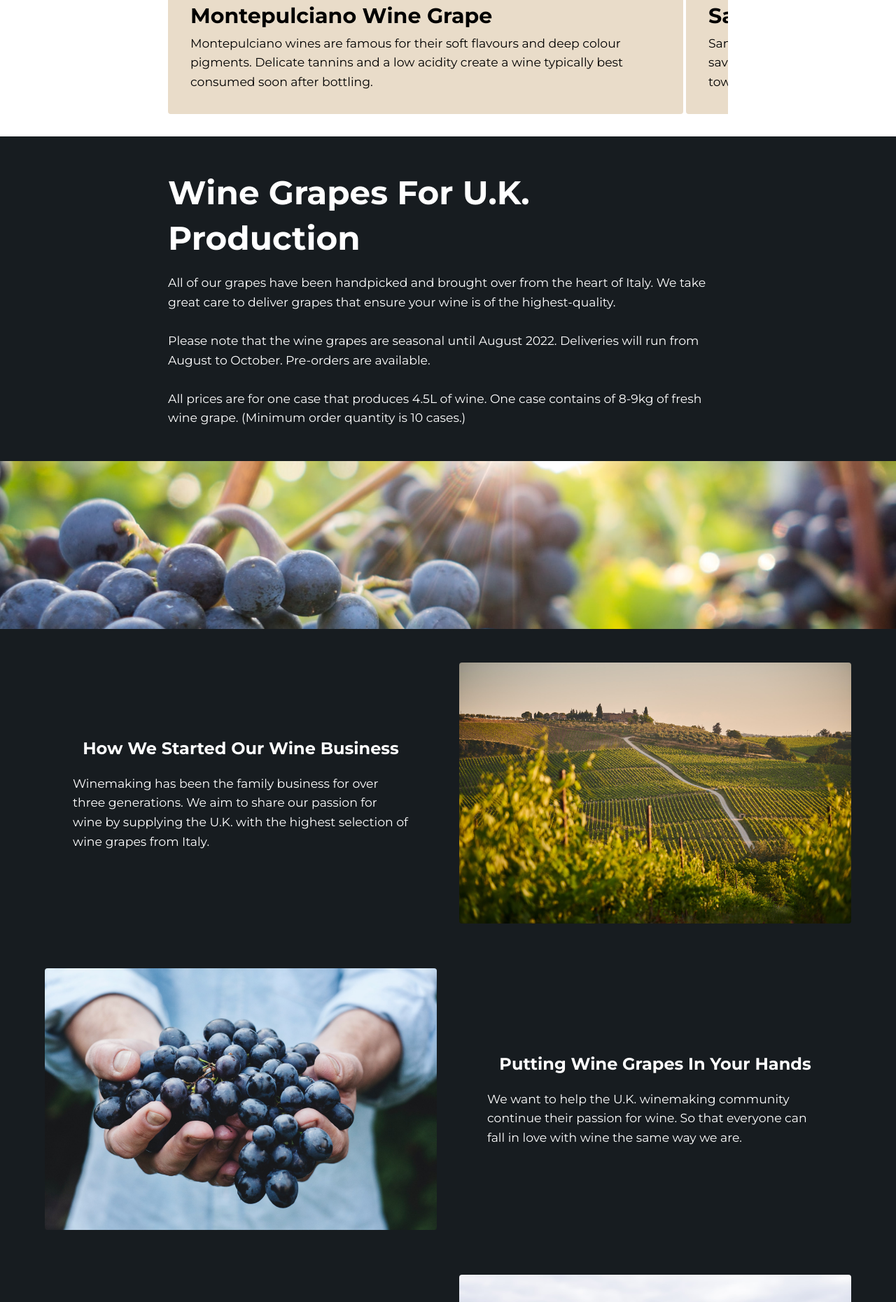
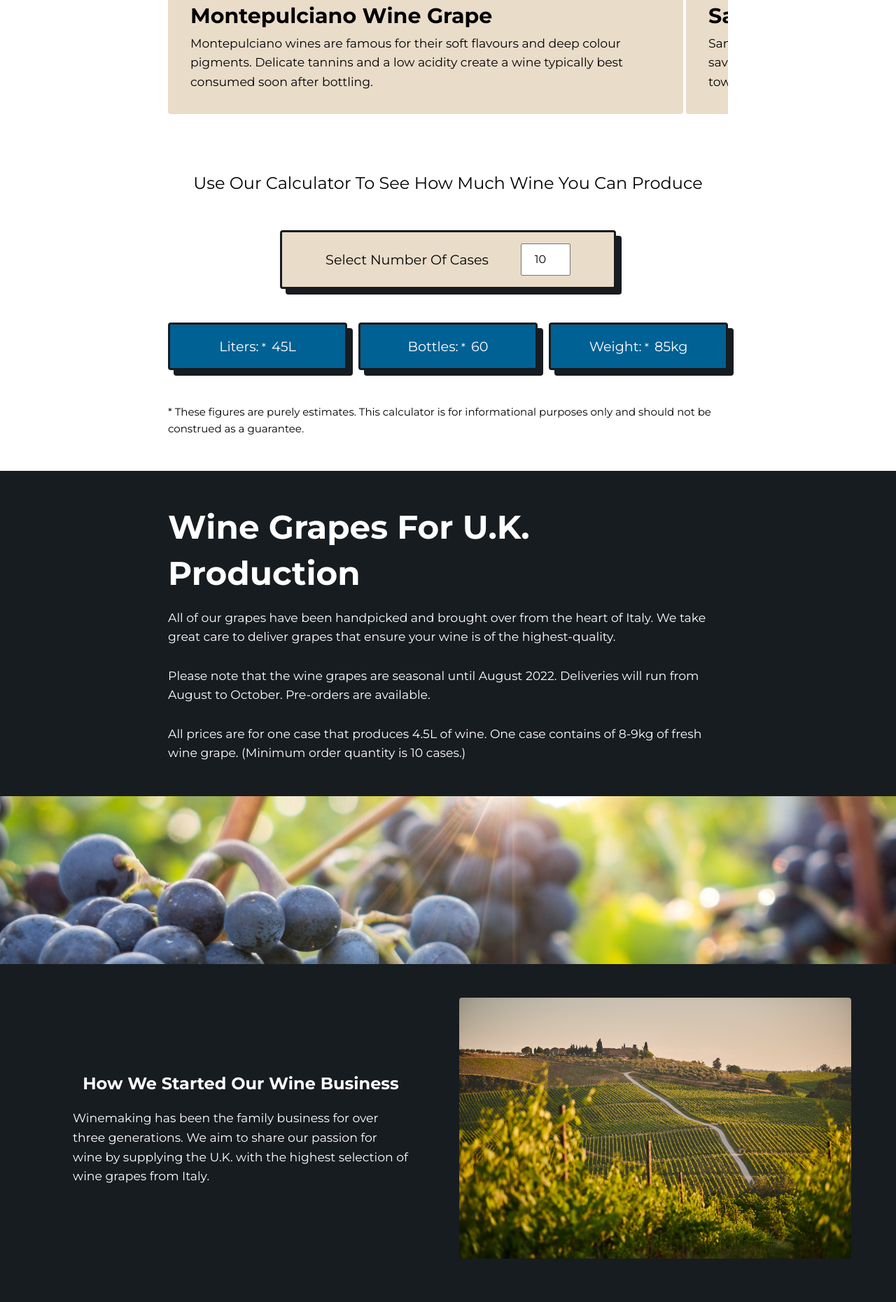
Before and after one commit to GG1982/vina-da-uva, a Jekyll site: the page built from index.html, in a window 1280 px wide. Shown: the part 1321-3182 px from the top of the page at 70% size. Built offline with Jekyll 4.4.1, drawn with Linux system fonts in a browser that asks for light colours.

Commit message:
add wine production calc

```diff
--- a/_sass/main.scss
+++ b/_sass/main.scss
@@ -35,6 +35,8 @@ body {
 
   --min-width-pages: min(100% - 1rem, 65em, 90vw);
   --min-width-media: min(100%, 50em);
+
+  --min-width-input-calc: min(30rem, 100% - 1rem);
 
   --padding-block-nav: min(8rem, 15vh);
 
@@ -455,9 +457,63 @@ p > a:link {
   height: var(--img-height);
 }
 
+// Wine Calculator
+.input-container {
+  width: var(--min-width-input-calc);
+  margin-inline: auto;
+  margin-bottom: 3rem;
+}
+
+.input-field {
+  margin-bottom: 2rem;
+  border-radius: 4px;
+  border: 3px solid #171c20;
+  box-shadow: .5rem .5rem 0 #171c20;
+  background-color: $clr--hero;
+  padding: 1rem;
+
+  display: flex;
+  align-items: center;
+  justify-content: space-evenly;
+}
+.input-field > input {
+  text-align: center;
+  padding-block: 0.5rem;
+}
 
 
-// Products
+.output-container {
+  display: grid;
+  grid-template-columns: repeat(auto-fit, minmax(Min(200px, 100%), 1fr));
+
+  color: #fff;
+}
+.output-field {
+  display: flex;
+  justify-content: center;
+  align-items: center;
+  gap: 0.5rem;
+
+  border-radius: 4px;
+  border: 3px solid #171c20;
+  box-shadow: .5rem .5rem 0 #171c20;
+  background-color: $clr--accent;
+  padding: 1rem 0;
+}
+
+.output-field > * {
+  font-size: var(--step--1);
+}
+.output-field > label::after {
+  content: " *";
+  font-size: 1rem;
+  top: 0;
+}
+.disclaimer {
+  font-size: 15px;
+}
+
+// Products for grape.html
 .product__img-1 {
   background-image: url(../../assets/images/montepulciano1.jpg);
 }
@@ -482,7 +538,6 @@ p > a:link {
 
 
 // Secondary Pages
-
 .page__intro {
   display: flex;
   flex-direction: column;
--- a/assets/js/index.js
+++ b/assets/js/index.js
@@ -1,4 +1,4 @@
-
+// Nav Bar For Mobile
 const navContainer = document.querySelector('.nav__container')
 const navList = document.querySelector('.nav__list')
 const navToggle = document.querySelector('.mobile-nav-toggle')
@@ -38,3 +38,36 @@ document.body.addEventListener('click', (e) => {
         body.classList.remove('overflow-hidden')
     }
 })
+
+
+
+// Wine Calculator
+let boxes = parseInt(document.getElementById('boxes').value)
+
+const notify = document.getElementById('notify')
+
+const liters = document.querySelector('.liters')
+const bottles = document.querySelector('.bottles')
+const weight = document.querySelector('.weight')
+
+
+function updateInput(input) {
+
+    if (input > -1 && input < 1001) {
+
+        notify.textContent = 'Select number of cases'
+
+        boxes = input
+
+        liters.textContent = `${boxes * 4.5}L`
+        bottles.textContent = `${boxes * 6}`
+        weight.textContent = `${boxes * 8.5}kg`
+    } else if (input > 1000) {
+        notify.textContent = "Please contact us for larger orders"
+    }
+
+    else {
+        notify.textContent = "Please select a value bigger than 0"
+    }
+
+}
--- a/index.html
+++ b/index.html
@@ -68,6 +68,50 @@ slogan: italian grape specialist
 
     </div>
 </section>
+
+
+<section class="calc-wine width-s mx-auto padding-block-3">
+
+    <p class="capitalize font-0 padding-b-3 text-center">Use our calculator to see how much wine you can produce</p>
+
+    <div class="input-container mx-auto">
+
+        <div class="input-field">
+            <label class="capitalize font--1" id="notify" for="boxes">Select Number of cases</label>
+            <input id="boxes" type="number" name="Enter Number" min="0" max="1000" value="10" onchange="updateInput(value)">
+        </div>
+
+        <a id="contact"></a>
+
+    </div>
+
+    <div class="output-container mx-auto gap-1">
+
+        <div class="output-field">
+            <label for="liters">Liters:</label>
+            <p class="liters">45L</p>
+        </div>
+
+        <div class="output-field">
+            <label for="bottles">Bottles:</label>
+            <p class="bottles">60</p>
+        </div>
+
+        <div class="output-field">
+            <label for="weight">Weight:</label>
+            <p class="weight">85kg</p>
+        </div>
+
+    </div>
+
+    <p class="disclaimer padding-t-3">* These figures are purely estimates. This calculator is for informational purposes only and should not be construed as a guarantee.</p>
+
+
+
+
+</section>
+
+
 
 
 <main>
```
Also changed, not shown: 3 other files.
